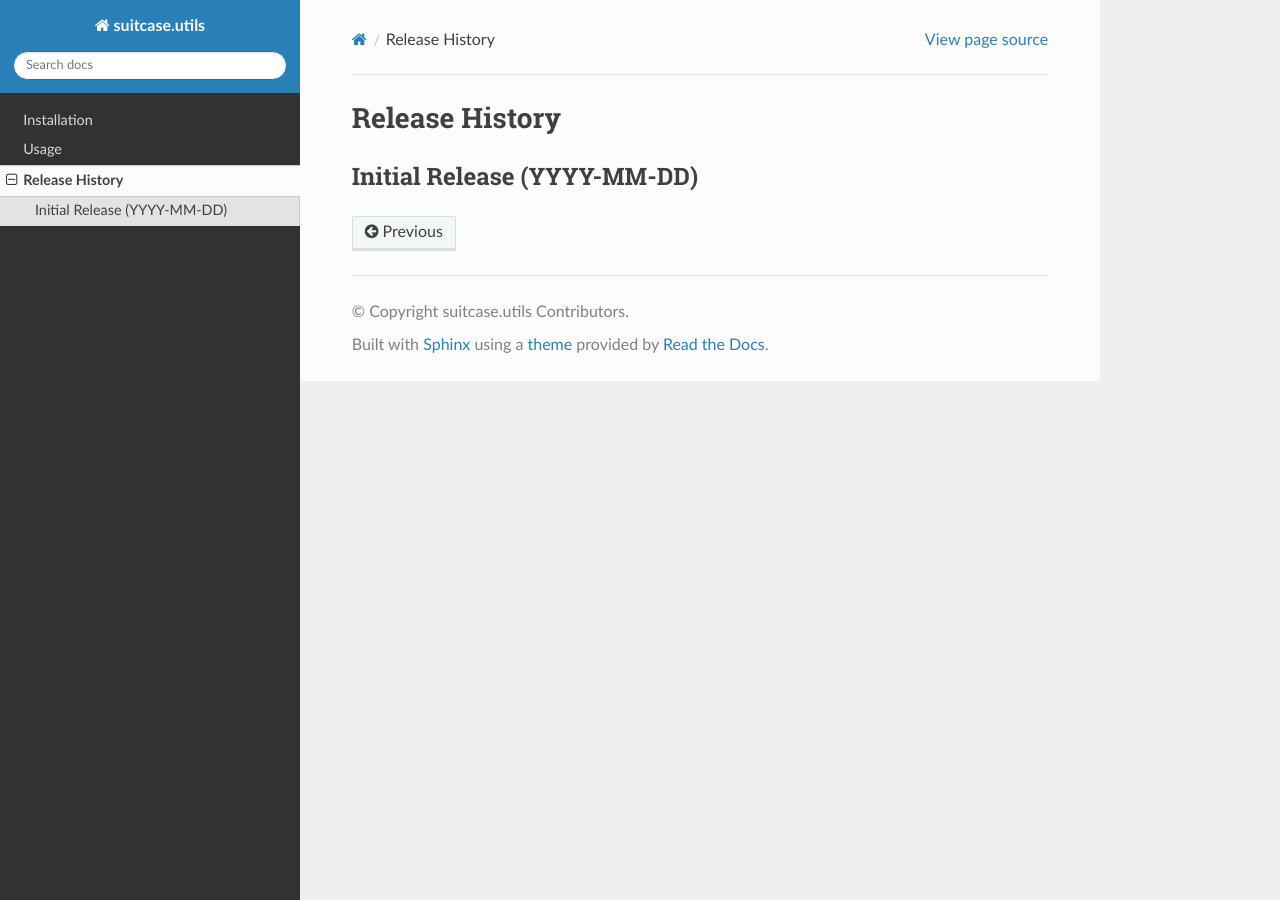
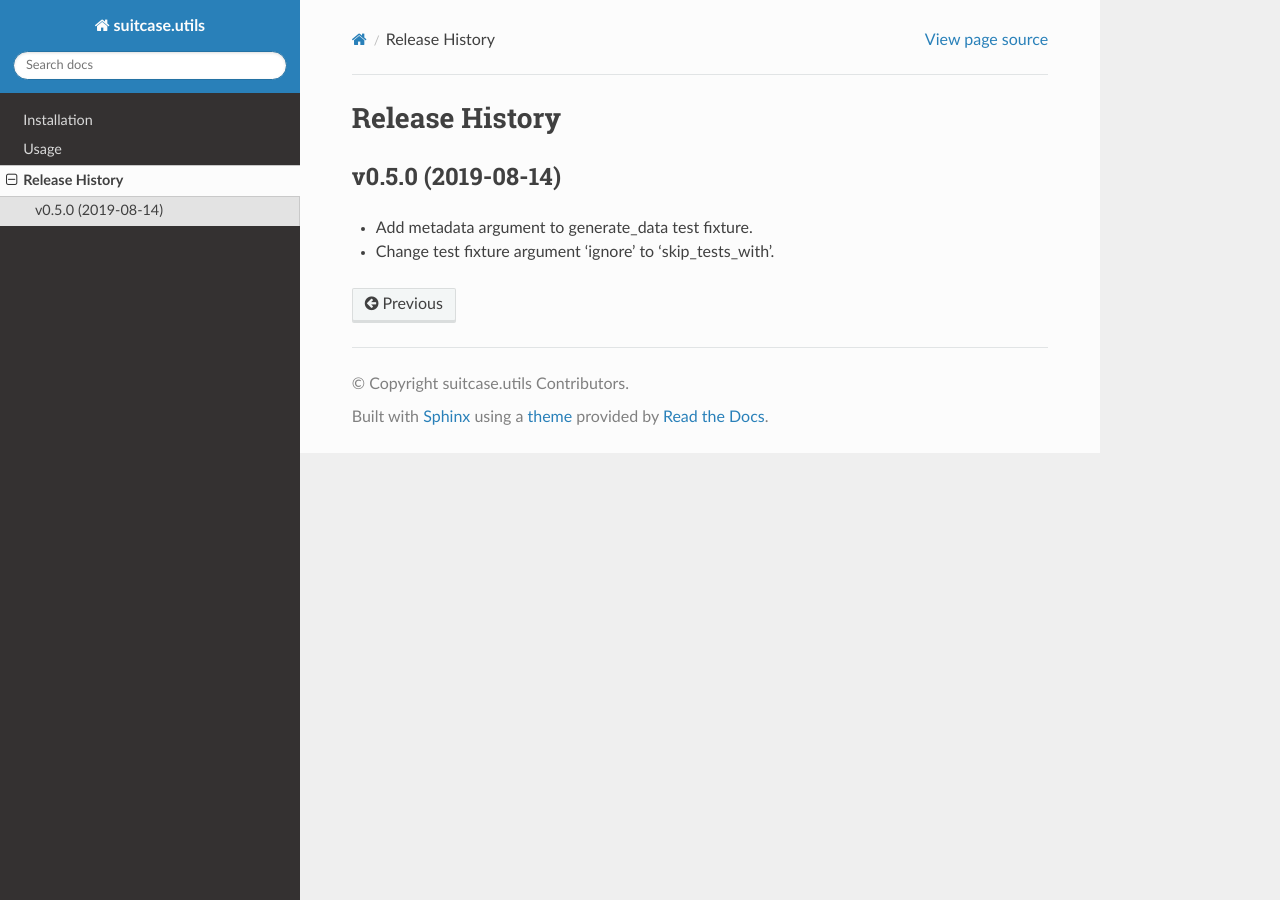
Before and after one commit to bluesky/suitcase-utils, a Sphinx documentation site: the page built from docs/source/release-history.rst, in a window 1280 px wide. Built offline with Sphinx 7.4.7 and the Read the Docs theme 2.0.0, drawn with Linux system fonts in a browser that asks for light colours.

Commit message:
update for v0.5.0

```diff
--- a/docs/source/release-history.rst
+++ b/docs/source/release-history.rst
@@ -2,5 +2,7 @@
 Release History
 ===============
 
-Initial Release (YYYY-MM-DD)
+v0.5.0 (2019-08-14)
 ----------------------------
++ Add metadata argument to generate_data test fixture.
++ Change test fixture argument 'ignore' to 'skip_tests_with'.
```
